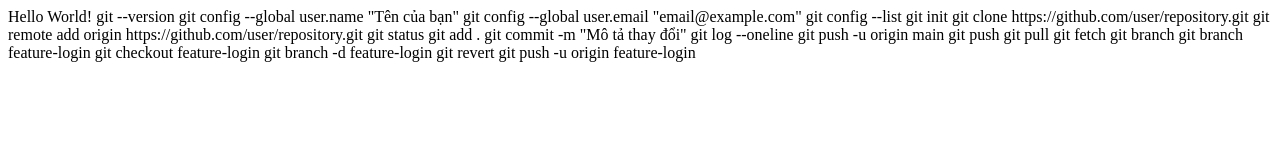
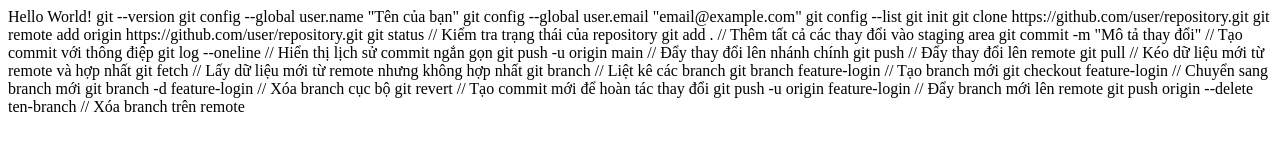
Before and after one commit to thuanate2811-zl7KajinX/Project1_210626_Fullstack, a plain HTML site: page index.html in a window 1280 px wide. Drawn offline with Linux system fonts and the light colour scheme.

Commit message:
ket thu hoc git&github

```diff
--- a/index.html
+++ b/index.html
@@ -14,19 +14,20 @@
     git init
     git clone https://github.com/user/repository.git
     git remote add origin https://github.com/user/repository.git
-    git status
-    git add .
-    git commit -m "Mô tả thay đổi"
-    git log --oneline
-    git push -u origin main
-    git push
-    git pull
-    git fetch
-    git branch
-    git branch feature-login
-    git checkout feature-login
-    git branch -d feature-login
-    git revert <commit-id>
-    git push -u origin feature-login
+    git status // Kiểm tra trạng thái của repository
+    git add . // Thêm tất cả các thay đổi vào staging area
+    git commit -m "Mô tả thay đổi" // Tạo commit với thông điệp
+    git log --oneline // Hiển thị lịch sử commit ngắn gọn
+    git push -u origin main // Đẩy thay đổi lên nhánh chính
+    git push // Đẩy thay đổi lên remote
+    git pull // Kéo dữ liệu mới từ remote và hợp nhất
+    git fetch // Lấy dữ liệu mới từ remote nhưng không hợp nhất
+    git branch // Liệt kê các branch
+    git branch feature-login // Tạo branch mới
+    git checkout feature-login // Chuyển sang branch mới
+    git branch -d feature-login // Xóa branch cục bộ
+    git revert <commit-id> // Tạo commit mới để hoàn tác thay đổi
+    git push -u origin feature-login // Đẩy branch mới lên remote
+    git push origin --delete ten-branch // Xóa branch trên remote
 </body>
 </html>
```
